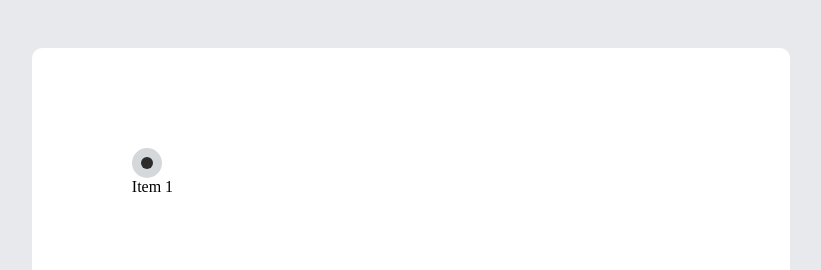
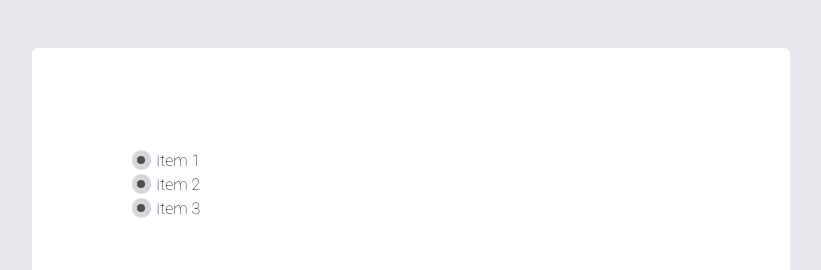
Before and after one commit to punkscience/bulletlist, a plain HTML site: page index.html in a window 1280 px wide. Shown: the top 270 px of the page, without its empty margins (229-1050 px from the left). Drawn offline with Linux system fonts and the light colour scheme.

Commit message:
Functional bullets

```diff
--- a/index.html
+++ b/index.html
@@ -10,6 +10,11 @@
         <title></title>
         <meta name="description" content="">
         <meta name="viewport" content="width=device-width, initial-scale=1">
+
+        <link rel="preconnect" href="https://fonts.googleapis.com">
+        <link rel="preconnect" href="https://fonts.gstatic.com" crossorigin>
+        <link href="https://fonts.googleapis.com/css2?family=Roboto:wght@100&family=Signika:wght@300&display=swap"
+            rel="stylesheet">
         <link rel="stylesheet" href="./style.css">
     </head>
     <body>
@@ -22,7 +27,21 @@
                     <div class="dot">
                         <div class="inner-dot"></div>
                     </div>
-                    <div class="dot-item">Item 1</div>
+                    <div class="item" contenteditable="true">Item 1</div>
+                </div>
+
+                <div class="list-item">
+                    <div class="dot">
+                        <div class="inner-dot"></div>
+                    </div>
+                    <div class="item" contenteditable="true">Item 2</div>
+                </div>
+
+                <div class="list-item">
+                    <div class="dot">
+                        <div class="inner-dot"></div>
+                    </div>
+                    <div class="item" contenteditable="true">Item 3</div>
                 </div>
             </div>
         </div>
--- a/style.css
+++ b/style.css
@@ -15,18 +15,26 @@ body {
     width: 60%;
     margin: auto;
     background-color:#FFFFFF;
-    border-radius: 10px;
+    border-radius: 6px;
 }
 
 .list {
     padding-top: 100px;
     padding-left: 100px;
+    width: 100%;
+}
+
+.list-item {
+    display: flex;
+    padding-top: 2px;
+    padding-bottom: 2px;
+    width: 100%;
 }
 
 
 .dot {
-    width: 30px;
-    height: 30px;
+    width: 20px;
+    height: 20px;
     background-color:#D4D8DB;
     border-radius: 25px;
     align-items: center;
@@ -34,13 +42,34 @@ body {
     display: flex;
 }
 
-.item {
-    vertical-align: middle;
+.dot:hover {
+    /* width: 20px;
+    height: 20px; */
+    background-color:#919de4;
+    /* border-radius: 25px;
+    align-items: center;
+    justify-content: center;
+    display: flex; */
 }
 
 .inner-dot {
-    width: 12px;
-    height: 12px;
-    background-color:#2b2b2b;
-    border-radius: 25px;
+    width: 8px;
+    height: 8px;
+    background-color:#524f4f;
+    border-radius: 4px;
 }
+
+.item {
+    align-self: center;
+    padding-left: 5px;
+    font-family: 'Roboto', sans-serif;
+
+
+    /* border-style: solid; */
+    width: 100%;
+}
+
+
+[contenteditable] {
+  outline: 0px solid transparent;
+}
```
